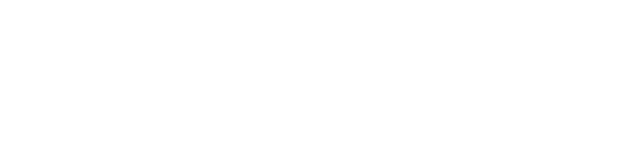
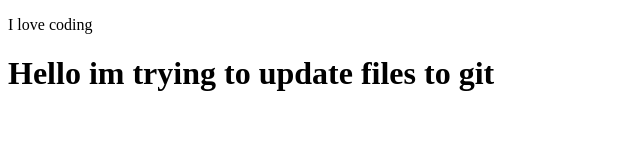
Before and after one commit to iqbalcb88/my-third-repo, a plain HTML site: page index.html in a window 1280 px wide. Shown: the whole page, without its empty margins (0-640 px from the left). Drawn offline with Linux system fonts and the light colour scheme.

Commit message:
update html files

```diff
--- a/index.html
+++ b/index.html
@@ -6,5 +6,8 @@
     <meta name="viewport" content="width=device-width, initial-scale=1.0" />
     <title>Third Repository</title>
   </head>
-  <body></body>
+  <body>
+    <p>I love coding</p>
+    <h1>Hello im trying to update files to git</h1>
+  </body>
 </html>
```
